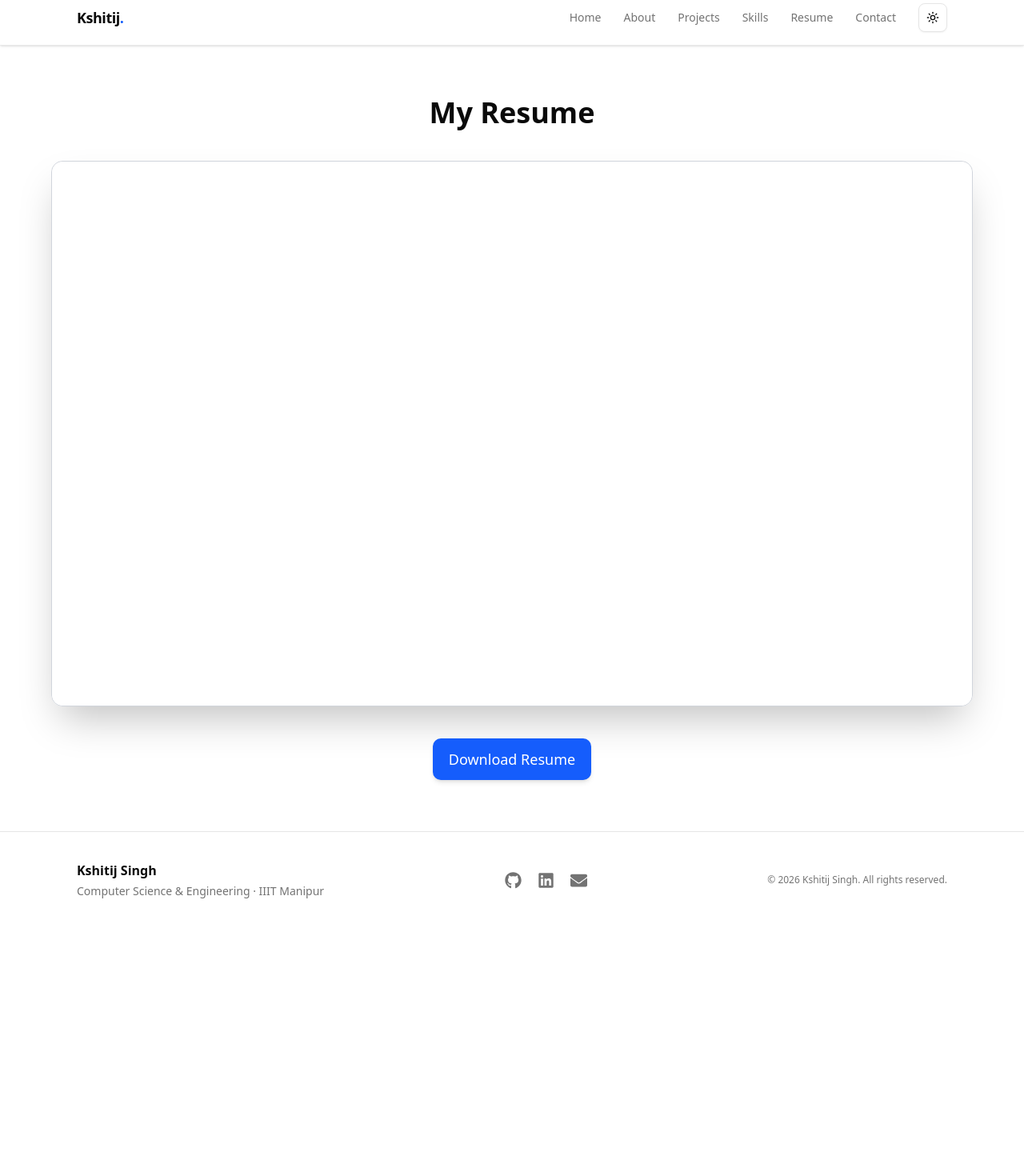
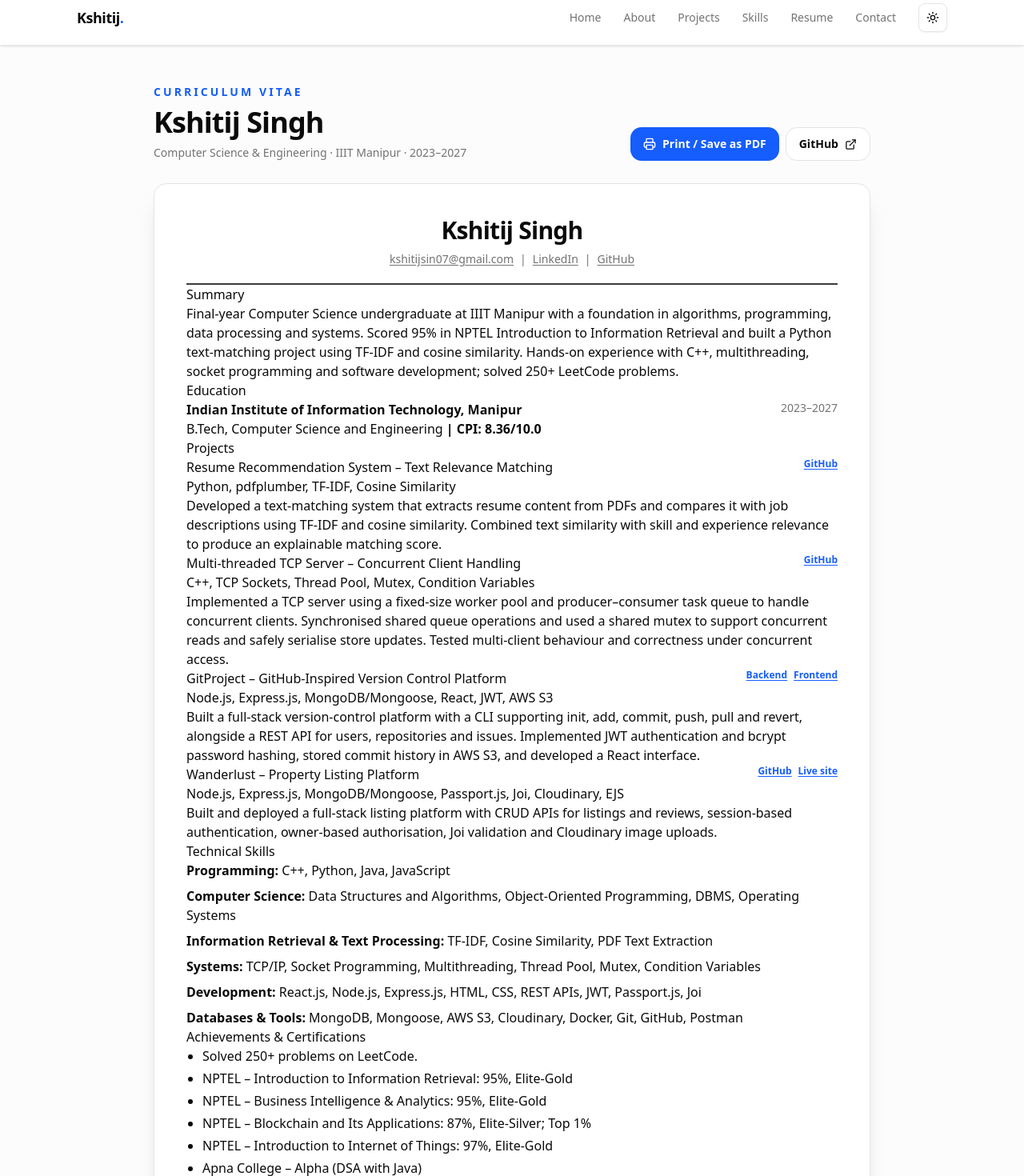
Before and after one commit to KshitijSingh07/portfolio, a Next.js app: page /resume in a window 1280 px wide. Shown: the part 12-1482 px from the top of the page at 80% size. Before the commit the page ends 1172 px from the top, so only its background shows below. Built offline with nearby package versions, Linux system fonts and the light colour scheme.

Commit message:
Render the latest resume with print-to-PDF support

```diff
--- a/app/resume/page.tsx
+++ b/app/resume/page.tsx
@@ -1,26 +1,152 @@
-export default function Resume() {
+"use client";
+
+import { Printer, Download, ExternalLink } from "lucide-react";
+
+const sections = [
+  {
+    title: "Summary",
+    content: "Final-year Computer Science undergraduate at IIIT Manipur with a foundation in algorithms, programming, data processing and systems. Scored 95% in NPTEL Introduction to Information Retrieval and built a Python text-matching project using TF-IDF and cosine similarity. Hands-on experience with C++, multithreading, socket programming and software development; solved 250+ LeetCode problems.",
+  },
+];
+
+const projects = [
+  {
+    title: "Resume Recommendation System – Text Relevance Matching",
+    stack: "Python, pdfplumber, TF-IDF, Cosine Similarity",
+    description: "Developed a text-matching system that extracts resume content from PDFs and compares it with job descriptions using TF-IDF and cosine similarity. Combined text similarity with skill and experience relevance to produce an explainable matching score.",
+    links: [{ label: "GitHub", href: "https://github.com/KshitijSingh07/Resume-Ranker" }],
+  },
+  {
+    title: "Multi-threaded TCP Server – Concurrent Client Handling",
+    stack: "C++, TCP Sockets, Thread Pool, Mutex, Condition Variables",
+    description: "Implemented a TCP server using a fixed-size worker pool and producer–consumer task queue to handle concurrent clients. Synchronised shared queue operations and used a shared mutex to support concurrent reads and safely serialise store updates. Tested multi-client behaviour and correctness under concurrent access.",
+    links: [{ label: "GitHub", href: "https://github.com/KshitijSingh07/multithreaded-tcp-server" }],
+  },
+  {
+    title: "GitProject – GitHub-Inspired Version Control Platform",
+    stack: "Node.js, Express.js, MongoDB/Mongoose, React, JWT, AWS S3",
+    description: "Built a full-stack version-control platform with a CLI supporting init, add, commit, push, pull and revert, alongside a REST API for users, repositories and issues. Implemented JWT authentication and bcrypt password hashing, stored commit history in AWS S3, and developed a React interface.",
+    links: [
+      { label: "Backend", href: "https://github.com/KshitijSingh07/Git-backend" },
+      { label: "Frontend", href: "https://github.com/KshitijSingh07/Git-frontend" },
+    ],
+  },
+  {
+    title: "Wanderlust – Property Listing Platform",
+    stack: "Node.js, Express.js, MongoDB/Mongoose, Passport.js, Joi, Cloudinary, EJS",
+    description: "Built and deployed a full-stack listing platform with CRUD APIs for listings and reviews, session-based authentication, owner-based authorisation, Joi validation and Cloudinary image uploads.",
+    links: [
+      { label: "GitHub", href: "https://github.com/KshitijSingh07/Wanderlust" },
+      { label: "Live site", href: "https://wanderlust-99v7.onrender.com/listings" },
+    ],
+  },
+];
+
+const skillGroups = [
+  ["Programming", "C++, Python, Java, JavaScript"],
+  ["Computer Science", "Data Structures and Algorithms, Object-Oriented Programming, DBMS, Operating Systems"],
+  ["Information Retrieval & Text Processing", "TF-IDF, Cosine Similarity, PDF Text Extraction"],
+  ["Systems", "TCP/IP, Socket Programming, Multithreading, Thread Pool, Mutex, Condition Variables"],
+  ["Development", "React.js, Node.js, Express.js, HTML, CSS, REST APIs, JWT, Passport.js, Joi"],
+  ["Databases & Tools", "MongoDB, Mongoose, AWS S3, Cloudinary, Docker, Git, GitHub, Postman"],
+];
+
+const certifications = [
+  "NPTEL – Introduction to Information Retrieval: 95%, Elite-Gold",
+  "NPTEL – Business Intelligence & Analytics: 95%, Elite-Gold",
+  "NPTEL – Blockchain and Its Applications: 87%, Elite-Silver; Top 1%",
+  "NPTEL – Introduction to Internet of Things: 97%, Elite-Gold",
+  "Apna College – Alpha (DSA with Java)",
+  "Apna College – Delta (Full Stack Web Development)",
+];
+
+export default function ResumePage() {
   return (
-    <main className="flex flex-col min-h-screen px-4 sm:px-6 py-10 sm:py-16">
-      <h1 className="text-3xl sm:text-4xl font-bold text-center  mb-8 sm:mb-10">
-        My Resume
-      </h1>
+    <main className="min-h-screen bg-muted/30 px-4 py-12 text-foreground sm:px-6">
+      <div className="mx-auto max-w-4xl">
+        <div className="mb-7 flex flex-col justify-between gap-4 sm:flex-row sm:items-end" data-print-hide>
+          <div>
+            <p className="text-sm font-semibold uppercase tracking-[0.22em] text-blue-600 dark:text-blue-400">Curriculum vitae</p>
+            <h1 className="mt-2 text-3xl font-bold tracking-tight sm:text-4xl">Kshitij Singh</h1>
+            <p className="mt-2 text-sm text-muted-foreground">Computer Science & Engineering · IIIT Manipur · 2023–2027</p>
+          </div>
+          <div className="flex flex-wrap gap-2">
+            <button onClick={() => window.print()} className="inline-flex items-center gap-2 rounded-xl bg-blue-600 px-4 py-2.5 text-sm font-semibold text-white transition hover:bg-blue-700">
+              <Printer size={16} /> Print / Save as PDF
+            </button>
+            <a href="https://github.com/KshitijSingh07" target="_blank" rel="noreferrer" className="inline-flex items-center gap-2 rounded-xl border border-border bg-background px-4 py-2.5 text-sm font-semibold transition hover:border-blue-500">
+              GitHub <ExternalLink size={15} />
+            </a>
+          </div>
+        </div>
 
-      <div className="flex-grow w-full max-w-6xl mx-auto  rounded-xl overflow-hidden border border-gray-300 shadow-2xl">
-        <iframe
-          src="/Kshitij_Singh_Resume.pdf"
-          className="w-full h-[75vh] sm:h-[85vh] rounded-xl"
-          title="Kshitij Singh Resume"
-        ></iframe>
-      </div>
+        <article id="resume-print-root" className="rounded-2xl border border-border bg-background p-6 shadow-xl sm:p-10">
+          <header className="border-b-2 border-foreground/80 pb-5 text-center">
+            <h2 className="text-3xl font-bold tracking-tight">Kshitij Singh</h2>
+            <p className="mt-2 text-sm text-muted-foreground">
+              <a href="mailto:kshitijsin07@gmail.com" className="underline underline-offset-2">kshitijsin07@gmail.com</a>
+              <span className="px-2">|</span>
+              <a href="https://www.linkedin.com/in/kshitij-singh-86b4731b9/" className="underline underline-offset-2">LinkedIn</a>
+              <span className="px-2">|</span>
+              <a href="https://github.com/KshitijSingh07" className="underline underline-offset-2">GitHub</a>
+            </p>
+          </header>
 
-      <div className="mt-8 sm:mt-10 flex justify-center">
-        <a
-          href="/Kshitij_Singh_Resume.pdf"
-          download
-          className="bg-blue-600 text-white px-5 py-3 text-base sm:text-lg rounded-lg shadow-md hover:bg-blue-700 transition"
-        >
-           Download Resume
-        </a>
+          <section className="resume-section">
+            <h3>Summary</h3>
+            <p>{sections[0].content}</p>
+          </section>
+
+          <section className="resume-section">
+            <h3>Education</h3>
+            <div className="flex flex-col justify-between gap-1 sm:flex-row">
+              <strong>Indian Institute of Information Technology, Manipur</strong>
+              <span className="text-sm text-muted-foreground">2023–2027</span>
+            </div>
+            <p>B.Tech, Computer Science and Engineering <span className="font-semibold">| CPI: 8.36/10.0</span></p>
+          </section>
+
+          <section className="resume-section">
+            <h3>Projects</h3>
+            {projects.map((project) => (
+              <div key={project.title} className="resume-project">
+                <div className="flex flex-col justify-between gap-1 sm:flex-row">
+                  <h4>{project.title}</h4>
+                  <div className="flex flex-wrap gap-2 text-xs" data-print-hide>
+                    {project.links.map((link) => <a key={link.label} href={link.href} target="_blank" rel="noreferrer" className="font-semibold text-blue-600 underline underline-offset-2 dark:text-blue-400">{link.label}</a>)}
+                  </div>
+                </div>
+                <p className="resume-stack">{project.stack}</p>
+                <p>{project.description}</p>
+              </div>
+            ))}
+          </section>
+
+          <section className="resume-section">
+            <h3>Technical Skills</h3>
+            <div className="space-y-2">
+              {skillGroups.map(([label, content]) => (
+                <p key={label}><strong>{label}:</strong> {content}</p>
+              ))}
+            </div>
+          </section>
+
+          <section className="resume-section">
+            <h3>Achievements & Certifications</h3>
+            <ul className="list-disc space-y-1 pl-5">
+              <li>Solved 250+ problems on LeetCode.</li>
+              {certifications.map((item) => <li key={item}>{item}</li>)}
+            </ul>
+          </section>
+
+          <section className="resume-section">
+            <h3>Relevant Coursework</h3>
+            <p>Data Structures and Algorithms · Information Retrieval · Database Management Systems · Object-Oriented Programming</p>
+          </section>
+        </article>
+        <p className="mt-5 text-center text-xs text-muted-foreground" data-print-hide>
+          Use “Print / Save as PDF” and select “Save as PDF” as the destination to export this updated resume.
+        </p>
       </div>
     </main>
   );
```
